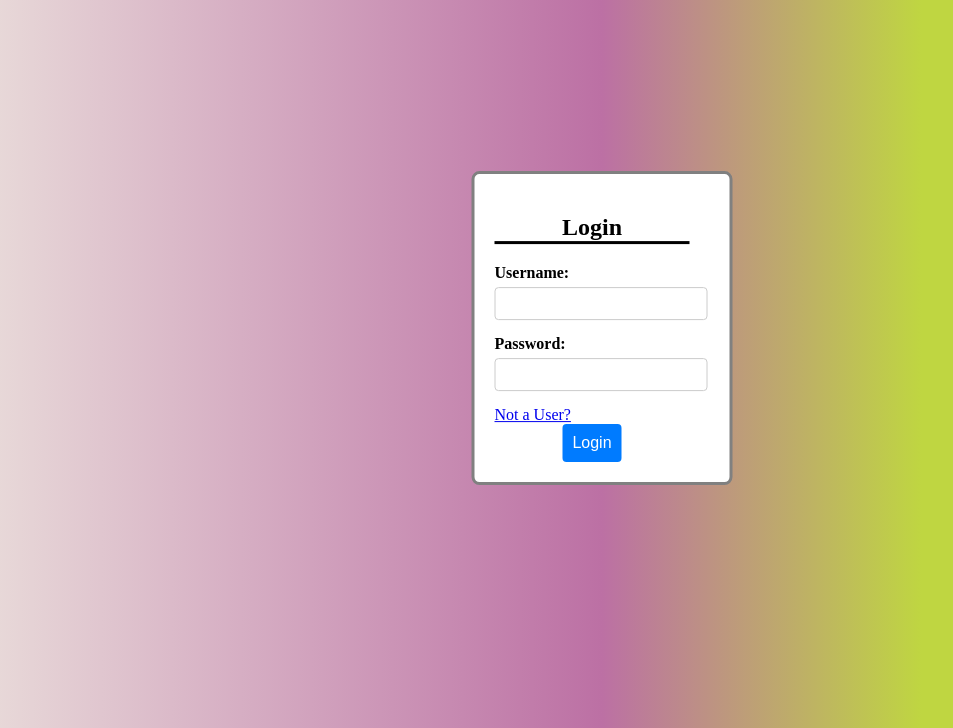
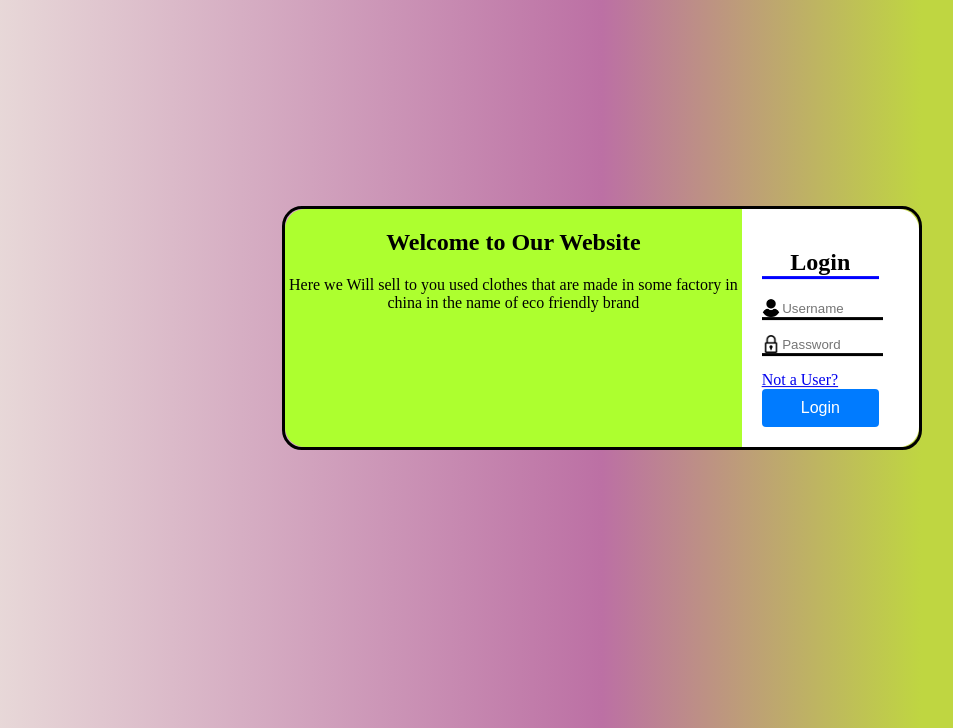
Before and after one commit to nomadisop/Pce_Comp_Web_Programming_lab_Adnan_Ansar_Qureshi, a PHP site: page /login.html in a window 1280 px wide. Shown: the part 72-800 px from the top of the page, without its empty margins (38-991 px from the left). Run offline with PHP 8.4, Linux system fonts and the light colour scheme.

Commit message:
login page css
Styled login page using css
added content for welcome container
rememeber to add hover for input style
added icons for login

```diff
--- a/login.css
+++ b/login.css
@@ -68,11 +68,11 @@ body{
 .lg-cnt {
     background-color: #fff;
     padding: 20px;
-    border-radius: 8px;
     display: inline-block;
     padding-right: 5vb;
-    border-style: solid;
     border-color: grey;
+    border-top-right-radius: 20px;
+    border-bottom-right-radius: 20px;
 
 
   }
@@ -105,9 +105,7 @@ body{
 
   .frm-grp input {
     width: 100%;
-    padding: 8px;
     border: 1px solid #ccc;
-    border-radius: 4px;
   }
 
   .form-group button {
@@ -126,9 +124,9 @@ body{
 
   .smb{
     align-self: center;
+    width:100%;
   }
 
   .lginp{
-    width: auto;
-
+    width:100%;
   }
--- a/login.html
+++ b/login.html
@@ -32,18 +32,23 @@
     </div>
 
     <section style="margin: 3vh;">
-        <div class="contmain">
+        <div class="contmain" style="display: flex;border-style: solid;border-radius: 20px;">
 
-        <div class="lg-cnt">
-            <h2 style="border-bottom: solid;width: 100%;">Login</h2>
+        <div class="content" style="background-color: greenyellow;text-align: center;border-top-left-radius:20px;border-bottom-left-radius: 20px;">
+            <h2>Welcome to Our Website </h2>
+            <p>Here we Will sell to you used clothes that are made in some factory in china in the name of eco friendly brand</p>
+        </div>
+
+        <div class="lg-cnt" >
+            <h2 style="border-bottom: solid;width:auto;border-color: blue;">Login</h2>
             <form class="logfrm">
               <div class="frm-grp">
-                <label for="username">Username:</label>
-                <input type="text" id="username" class="lginp">
+                <img src="usericon.png" width="18vb" style="position: absolute;padding-top: 0vh;">
+                <input type="text" id="username" class="lginp" placeholder="     Username" style="border:none;border-bottom: solid;">
               </div>
               <div class="frm-grp">
-                <label for="password">Password:</label>
-                <input type="password" id="password" class="lginp">
+                <img src="lock.png" width="18vb" style="position: absolute;overflow: hidden;">
+                <input type="password" id="password" class="lginp" style="border:none;border-bottom: solid;" placeholder="     Password">
               </div>
               <div class="form-group">
             <a href="reg.html">Not a User?</a>
```
Also changed, not shown: lock.png (added), usericon.png (added).
